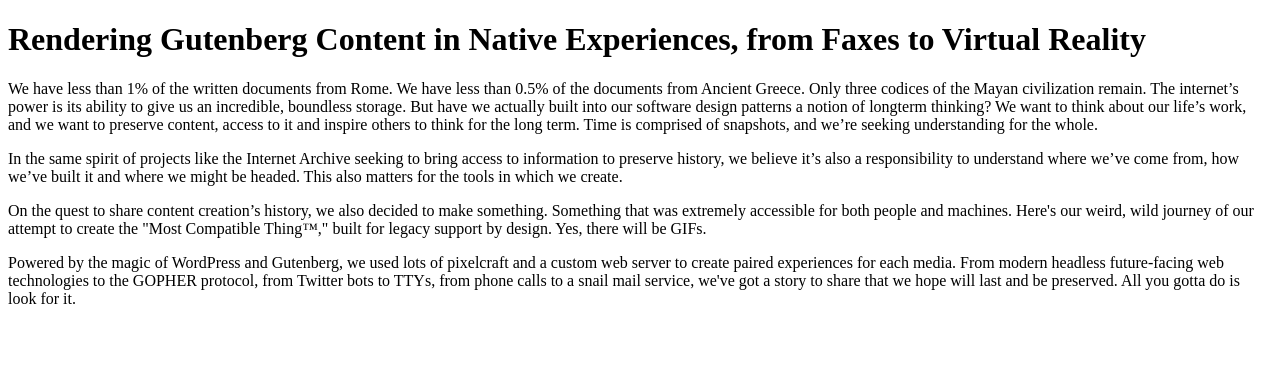
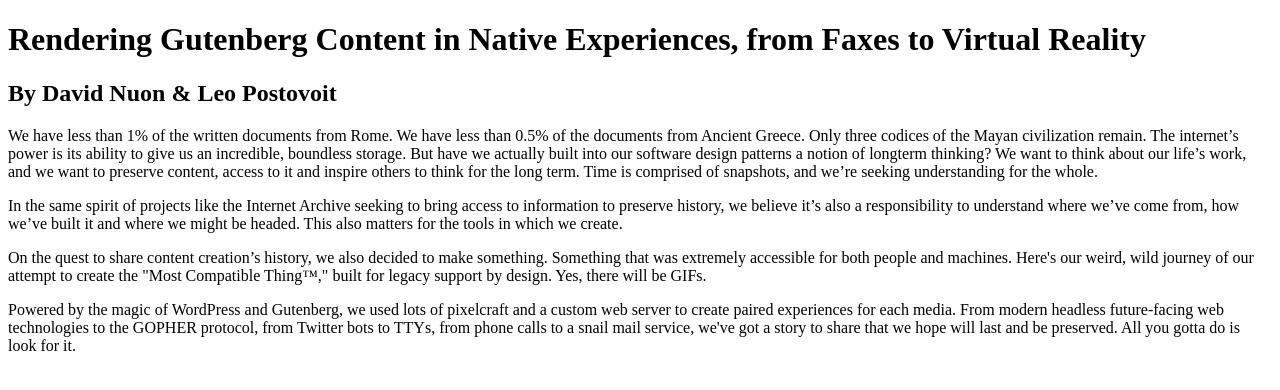
Before and after one commit to therealhttpsters/very-serious-dot-html, a plain HTML site: page index.html in a window 1280 px wide. Drawn offline with Linux system fonts and the light colour scheme.

Commit message:
Update index.html

```diff
--- a/index.html
+++ b/index.html
@@ -8,6 +8,8 @@
 </head>
 <body>
     <h1>Rendering Gutenberg Content in Native Experiences, from Faxes to Virtual Reality</h1>
+
+    <h2>By David Nuon &amp; Leo Postovoit</h2>
 
     <p>We have less than 1% of the written documents from Rome. We have less than 0.5% of the documents from Ancient Greece. Only three codices of the Mayan civilization remain. The internet’s power is its ability to give us an incredible, boundless storage.
         But have we actually built into our software design patterns a notion of longterm thinking? We want to think about our life’s work, and we want to preserve content, access to it and inspire others to think for the long term. Time is comprised of snapshots, and we’re seeking understanding for the whole.
```
